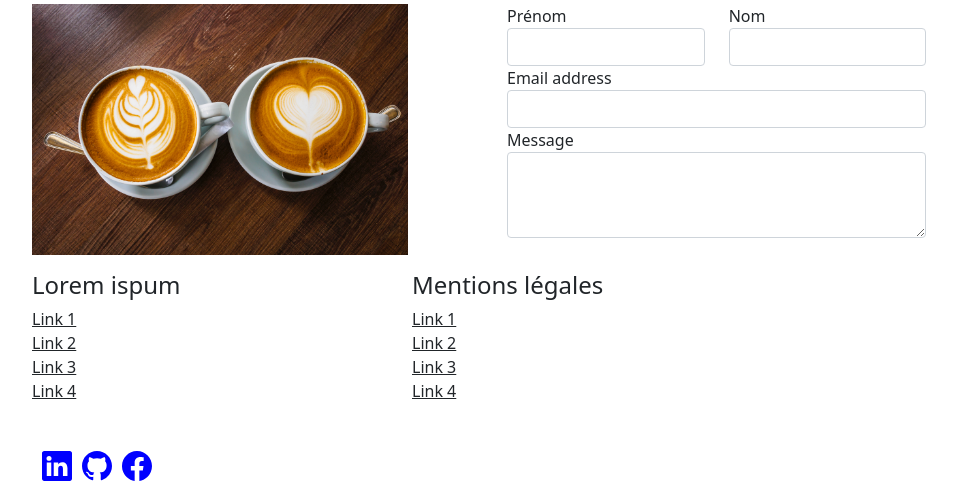
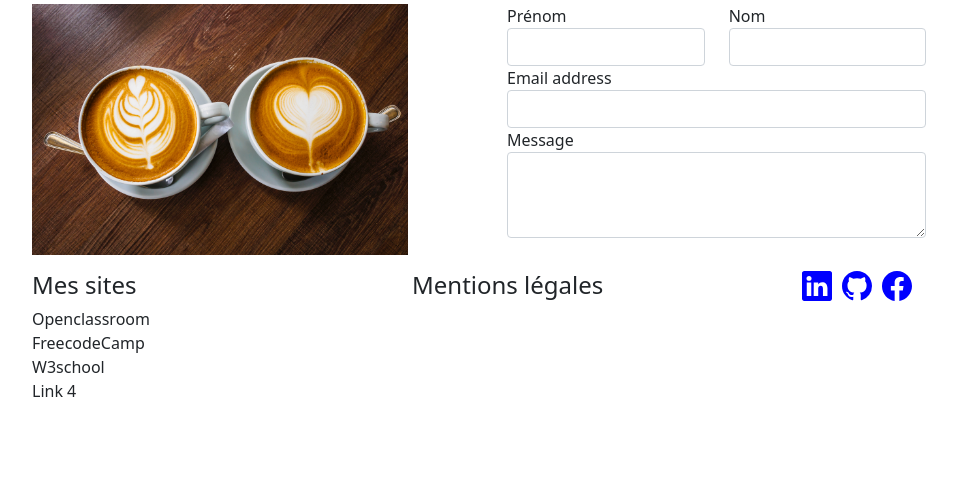
Before and after one commit to Azlou77/boostrap-project, a PHP site: page /project/index.html in a window 1280 px wide. Shown: the part 1816-2297 px from the top of the page, without its empty margins (50-1007 px from the left). After the commit the page ends 2213 px from the top, so only its background shows below. Run offline with PHP 8.4, Linux system fonts and the light colour scheme.

Commit message:
add modal footer

```diff
--- a/project/css/style.css
+++ b/project/css/style.css
@@ -64,6 +64,10 @@ svg{
 footer svg{
     margin-left: 10px;
 }
+footer ul li a{
+    text-decoration: none;
+
+}
 @media (max-width: 768px) {
     footer .col-4{
         display: flex;
@@ -85,4 +89,8 @@ footer svg{
          display: flex;
          justify-content: space-evenly;
    }
+   footer ul li a{
+         text-decoration: none;
+
+   }
 }
--- a/project/index.html
+++ b/project/index.html
@@ -419,19 +419,19 @@
     <!--footer-->
     <footer class="container">
         <!--menu-->
-            <div class="row">
+            <section class="row">
                 <!--Lorem ipsum-->
                 <div class="col-lg-4 col-md-6">
-                    <h3 class="fs-4">Lorem ispum</h3>
+                    <h3 class="fs-4">Mes sites</h3>
                     <ul class="list-unstyled mb-0">
                         <li>
-                          <a href="#!" class="text-body">Link 1</a>
+                          <a href="#!" class="text-body">Openclassroom</a>
                         </li>
                         <li>
-                          <a href="#!" class="text-body">Link 2</a>
+                          <a href="#!" class="text-body">FreecodeCamp</a>
                         </li>
                         <li>
-                          <a href="#!" class="text-body">Link 3</a>
+                          <a href="#!" class="text-body">W3school</a>
                         </li>
                         <li>
                           <a href="#!" class="text-body">Link 4</a>
@@ -439,28 +439,34 @@
                       </ul>
                 </div>
                 <!--Grid column-->
-                <!--legal mentions-->
+                <!--Legal mentions-->
                 <div class="col-lg-4 col-md-6">
-                    <h3 class="fs-4">Mentions légales</h3>
-                    <ul class="list-unstyled mb-0">
-                        <li>
-                          <a href="#!" class="text-body">Link 1</a>
-                        </li>
-                        <li>
-                          <a href="#!" class="text-body">Link 2</a>
-                        </li>
-                        <li>
-                          <a href="#!" class="text-body">Link 3</a>
-                        </li>
-                        <li>
-                          <a href="#!" class="text-body">Link 4</a>
-                        </li>
-                      </ul>
+                    <!-- Link trigger modal -->
+                    <h3 class="fs-4" data-bs-toggle="modal" data-bs-target="#exampleModal">Mentions légales</h3>
+
+
+
+
+                    <!-- Modal -->
+                    <div class="modal fade" id="exampleModal" tabindex="-1" aria-labelledby="exampleModalLabel" aria-hidden="true">
+                        <div class="modal-dialog">
+                            <div class="modal-content">
+                                <div class="modal-header">
+                                    <h5 class="modal-title" id="exampleModalLabel">Mentions légales</h5>
+                                    <button type="button" class="btn-close" data-bs-dismiss="modal" aria-label="Close"></button>
+                                </div>
+                                <div class="modal-body">
+                                    Lorem ipsum dolor sit amet, consectetur adipiscing elit, sed do eiusmod tempor incididunt ut labore et dolore magna aliqua. Orci phasellus egestas tellus rutrum. Tempus egestas sed sed risus pretium quam. Nisl rhoncus mattis rhoncus urna neque viverra justo. Purus semper eget duis at tellus at urna condimentum. Turpis massa sed elementum tempus egestas sed sed risus. Odio ut enim blandit volutpat maecenas volutpat blandit. Et malesuada fames ac turpis egestas sed. Sem et tortor consequat id porta. Nibh cras pulvinar mattis nunc sed blandit libero volutpat. Tortor pretium viverra suspendisse potenti nullam ac. Sed odio morbi quis commodo odio aenean.
+                                </div>
+                                <div class="modal-body">
+                                    Mauris cursus mattis molestie a iaculis. Ut pharetra sit amet aliquam id diam maecenas ultricies mi. Odio aenean sed adipiscing diam donec. Feugiat scelerisque varius morbi enim nunc faucibus a pellentesque sit. Elementum nisi quis eleifend quam adipiscing vitae proin sagittis nisl. Maecenas pharetra convallis posuere morbi. Facilisis leo vel fringilla est ullamcorper eget nulla facilisi etiam.
+                                </div>
+                            </div>
+                        </div>
+                    </div>
                 </div>
                 <!--Grid column-->
                 <!--social media-->
-                </div>
-                <section class="row mt-5">
                 <div class="col-lg-4 col-md-12" id="social-media">
                     <div class="col-5 d-flex align-items-center">
                         <!--svg logo linkedin-->
@@ -476,10 +482,8 @@
                         <!--svg logo facebook-->
                         <svg xmlns="http://www.w3.org/2000/svg" width="30" height="30" fill="currentColor" class="bi bi-facebook"
                             viewBox="0 0 16 16">
-                                <path
-                                    d="M16 8.049c0-4.446-3.582-8.05-8-8.05C3.58 0-.002 3.603-.002 8.05c0 4.017 2.926 7.347 6.75 7.951v-5.625h-2.03V8.05H6.75V6.275c0-2.017 1.195-3.131 3.022-3.131.876 0 1.791.157 1.791.157v1.98h-1.009c-.993 0-1.303.621-1.303 1.258v1.51h2.218l-.354 2.326H9.25V16c3.824-.604 6.75-3.934 6.75-7.951" />
+                            <path d="M16 8.049c0-4.446-3.582-8.05-8-8.05C3.58 0-.002 3.603-.002 8.05c0 4.017 2.926 7.347 6.75 7.951v-5.625h-2.03V8.05H6.75V6.275c0-2.017 1.195-3.131 3.022-3.131.876 0 1.791.157 1.791.157v1.98h-1.009c-.993 0-1.303.621-1.303 1.258v1.51h2.218l-.354 2.326H9.25V16c3.824-.604 6.75-3.934 6.75-7.951" />
                         </svg>
-                        </div>
                     </div>
                 </div>
             </section>
```
Lines whose indentation alone changed are shown as unchanged.
